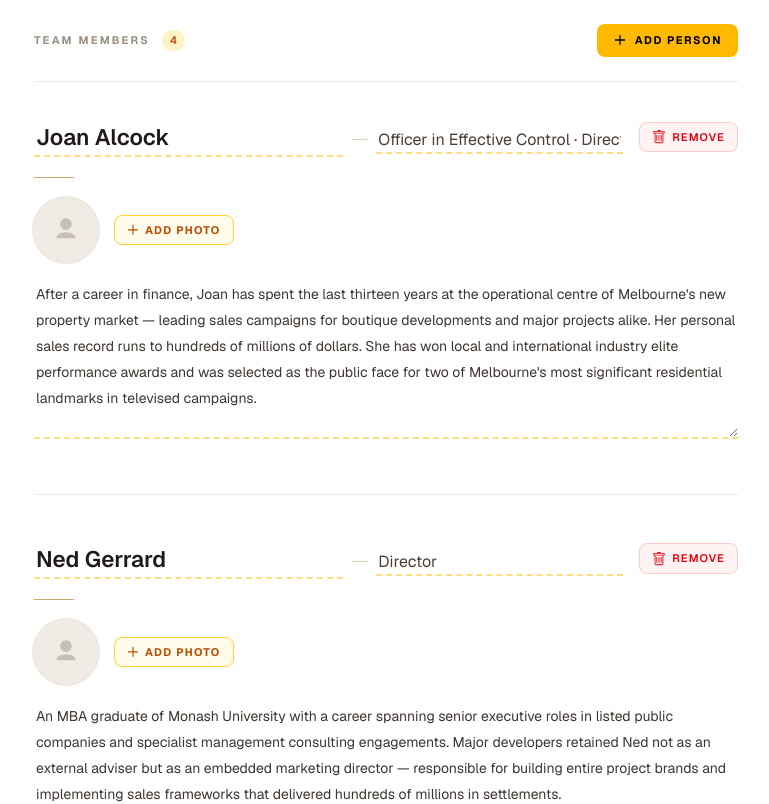
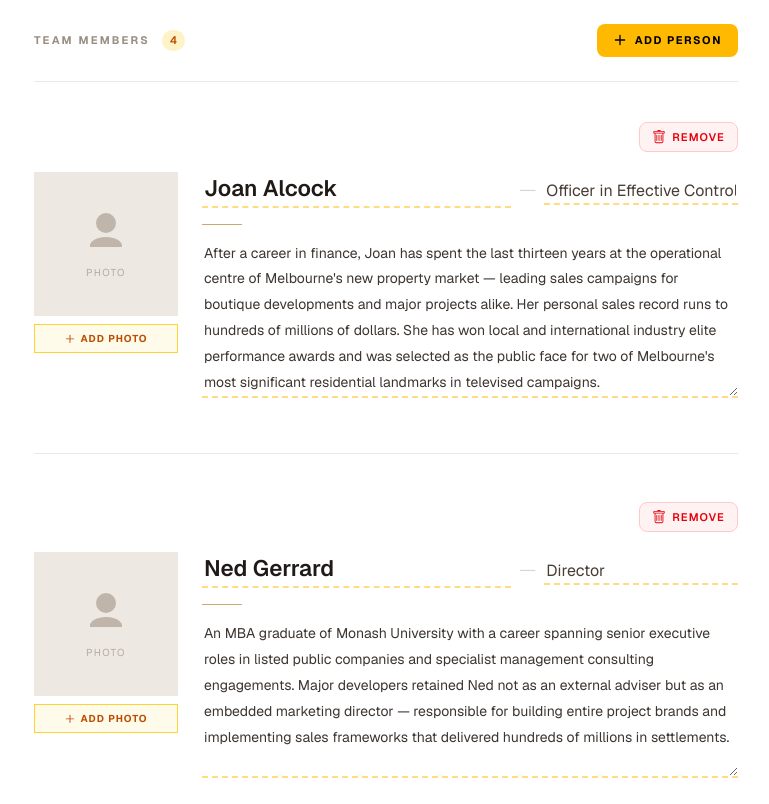
Before and after one commit to nedgerrard-ctrl/Propertied, a Next.js app: page /admin/dashboard/content/our-people in a window 1280 px wide. Shown: the part 840-1644 px from the top of the page, without its empty margins (254-1023 px from the left). Built offline with nearby package versions, Linux system fonts and the light colour scheme; no server answers; the database is empty.

Commit message:
change photo placeholder in /admin/dashboard/content/our-people

```diff
--- a/app/admin/dashboard/content/our-people/page.tsx
+++ b/app/admin/dashboard/content/our-people/page.tsx
@@ -44,6 +44,7 @@ export default function OurPeopleInlineEditor() {
   const [deleteTarget, setDeleteTarget] = useState<string | null>(null);
   const [uploadingPersonId, setUploadingPersonId] = useState<string | null>(null);
   const [uploadError, setUploadError] = useState<string>("");
+  const [newPersonId, setNewPersonId] = useState<string | null>(null);
   const refs = useRef<Partial<Record<HeroField, HTMLElement | null>>>({});
 
   useEffect(() => {
@@ -56,6 +57,13 @@ export default function OurPeopleInlineEditor() {
         setLoading(false);
       });
   }, []);
+
+  useEffect(() => {
+    if (!newPersonId) return;
+    const el = document.querySelector(`[data-person-id="${newPersonId}"]`);
+    if (el) el.scrollIntoView({ behavior: "smooth", block: "start" });
+    setNewPersonId(null);
+  }, [people, newPersonId]);
 
   function r(field: HeroField) {
     return (el: HTMLElement | null) => { refs.current[field] = el; };
@@ -84,11 +92,10 @@ export default function OurPeopleInlineEditor() {
   }
 
   function addPerson() {
+    const id = generateId();
     setSaved(false);
-    setPeople((prev) => [
-      ...prev,
-      { id: generateId(), name: "", title: "", description: "" },
-    ]);
+    setPeople((prev) => [...prev, { id, name: "", title: "", description: "" }]);
+    setNewPersonId(id);
   }
 
   function confirmDelete(id: string) {
@@ -275,34 +282,15 @@ export default function OurPeopleInlineEditor() {
 
             <div className="divide-y divide-[#ede8e1]">
               {people.map((person) => (
-                <div key={person.id} className="py-12 first:pt-0">
+                <div key={person.id} data-person-id={person.id} className="py-12 first:pt-0">
 
-                  {/* Name + Title row */}
-                  <div className="mb-5 flex items-start justify-between gap-4">
-                    <div className="flex min-w-0 flex-1 flex-wrap items-baseline gap-x-2 gap-y-2">
-                      <input
-                        type="text"
-                        value={person.name}
-                        onChange={(e) => updatePerson(person.id, "name", e.target.value)}
-                        placeholder="Full name"
-                        className={`min-w-[8rem] bg-transparent text-[1.4rem] font-semibold text-[#1f1a17] ${EDIT_LIGHT} placeholder:font-normal placeholder:text-[#c8bfb4] placeholder:text-[1rem]`}
-                      />
-                      <span className="text-[#ddd3c6] font-light text-[1.2rem]">—</span>
-                      <input
-                        type="text"
-                        value={person.title}
-                        onChange={(e) => updatePerson(person.id, "title", e.target.value)}
-                        placeholder="Title or role"
-                        className={`min-w-[8rem] flex-1 bg-transparent text-[1rem] text-[#4a3d35] ${EDIT_LIGHT} placeholder:text-[#c8bfb4]`}
-                      />
-                    </div>
-
-                    {/* Delete button */}
+                  {/* Delete button row */}
+                  <div className="mb-5 flex justify-end">
                     <button
                       type="button"
                       onClick={() => confirmDelete(person.id)}
                       title="Remove this person"
-                      className="flex-shrink-0 flex items-center gap-1.5 rounded-lg border border-red-200 bg-red-50 px-3 py-1.5 text-[11px] font-semibold uppercase tracking-[0.1em] text-red-600 transition hover:bg-red-100 hover:border-red-300 active:scale-95"
+                      className="flex items-center gap-1.5 rounded-lg border border-red-200 bg-red-50 px-3 py-1.5 text-[11px] font-semibold uppercase tracking-[0.1em] text-red-600 transition hover:bg-red-100 hover:border-red-300 active:scale-95"
                     >
                       <svg className="h-3.5 w-3.5" viewBox="0 0 16 16" fill="currentColor">
                         <path d="M5.5 5.5A.5.5 0 0 1 6 6v6a.5.5 0 0 1-1 0V6a.5.5 0 0 1 .5-.5m2.5 0a.5.5 0 0 1 .5.5v6a.5.5 0 0 1-1 0V6a.5.5 0 0 1 .5-.5m3 .5a.5.5 0 0 0-1 0v6a.5.5 0 0 0 1 0z"/>
@@ -312,38 +300,46 @@ export default function OurPeopleInlineEditor() {
                     </button>
                   </div>
 
-                  <div className="mb-5 w-10 h-px bg-[#c8a96e]" />
+                  {/* Photo + text side-by-side */}
+                  <div className="flex gap-6 items-start">
 
-                  {/* Photo upload */}
-                  <div className="mb-5 flex items-center gap-4">
+                    {/* Square photo column */}
+                    <div className="flex-shrink-0 flex flex-col items-stretch gap-2 w-36">
+                      <div className="relative w-36 h-36 bg-[#ede8e1] overflow-hidden">
                         {person.image ? (
                           <img
                             src={person.image}
                             alt={person.name || "Photo"}
-                        className="h-16 w-16 rounded-full object-cover ring-2 ring-[#ede8e1]"
+                            className="w-full h-full object-cover object-center"
                           />
                         ) : (
-                      <div className="h-16 w-16 rounded-full bg-[#f0ebe4] ring-2 ring-[#ede8e1] flex items-center justify-center">
-                        <svg className="h-7 w-7 text-[#c8bfb4]" viewBox="0 0 24 24" fill="currentColor">
+                          <div className="w-full h-full flex flex-col items-center justify-center gap-2">
+                            <svg className="h-12 w-12 text-[#c0b5aa]" viewBox="0 0 24 24" fill="currentColor">
                               <path d="M12 12a5 5 0 1 0 0-10 5 5 0 0 0 0 10Zm0 2c-5.33 0-8 2.67-8 4v1h16v-1c0-1.33-2.67-4-8-4Z" />
                             </svg>
+                            <span className="text-[10px] uppercase tracking-[0.14em] text-[#b5aaa0]">Photo</span>
                           </div>
                         )}
-                    <div className="flex flex-col gap-1.5">
-                      <label className="cursor-pointer">
-                        <span className="inline-flex items-center gap-1.5 rounded-lg border border-amber-300 bg-amber-50 px-3 py-1.5 text-[11px] font-bold uppercase tracking-[0.12em] text-amber-700 transition hover:bg-amber-100 active:scale-95">
-                          {uploadingPersonId === person.id ? (
-                            "Uploading…"
-                          ) : person.image ? (
+                        {uploadingPersonId === person.id && (
+                          <div className="absolute inset-0 flex items-center justify-center bg-white/70">
+                            <span className="text-[11px] font-semibold text-[#9a8f83]">Uploading…</span>
+                          </div>
+                        )}
+                      </div>
+
+                      {/* Upload / remove buttons below photo */}
+                      <label className="cursor-pointer w-full">
+                        <span className="flex items-center justify-center gap-1.5 border border-amber-300 bg-amber-50 px-2 py-1.5 text-[10px] font-bold uppercase tracking-[0.1em] text-amber-700 transition hover:bg-amber-100 active:scale-95">
+                          {uploadingPersonId === person.id ? "…" : person.image ? (
                             <>
-                              <svg className="h-3 w-3" viewBox="0 0 16 16" fill="currentColor">
+                              <svg className="h-2.5 w-2.5" viewBox="0 0 16 16" fill="currentColor">
                                 <path d="M11.013 1.427a1.75 1.75 0 0 1 2.474 0l1.086 1.086a1.75 1.75 0 0 1 0 2.474l-8.61 8.61c-.21.21-.47.364-.756.445l-3.251.93a.75.75 0 0 1-.927-.928l.929-3.25c.081-.286.235-.547.445-.758l8.61-8.61Z" />
                               </svg>
-                              Replace Photo
+                              Replace
                             </>
                           ) : (
                             <>
-                              <svg className="h-3 w-3" viewBox="0 0 16 16" fill="currentColor">
+                              <svg className="h-2.5 w-2.5" viewBox="0 0 16 16" fill="currentColor">
                                 <path d="M8.75 1.75a.75.75 0 0 0-1.5 0V7H1.75a.75.75 0 0 0 0 1.5H7.25v5.25a.75.75 0 0 0 1.5 0V8.5h5.25a.75.75 0 0 0 0-1.5H8.75V1.75Z" />
                               </svg>
                               Add Photo
@@ -366,21 +362,41 @@ export default function OurPeopleInlineEditor() {
                         <button
                           type="button"
                           onClick={() => removePersonImage(person.id)}
-                          className="inline-flex items-center gap-1 rounded-lg border border-red-200 bg-red-50 px-3 py-1.5 text-[11px] font-semibold uppercase tracking-[0.1em] text-red-600 transition hover:bg-red-100 active:scale-95"
+                          className="flex items-center justify-center gap-1 border border-red-200 bg-red-50 px-2 py-1.5 text-[10px] font-semibold uppercase tracking-[0.1em] text-red-600 transition hover:bg-red-100 active:scale-95"
                         >
-                          <svg className="h-3 w-3" viewBox="0 0 16 16" fill="currentColor">
+                          <svg className="h-2.5 w-2.5" viewBox="0 0 16 16" fill="currentColor">
                             <path d="M11 1.75V3h2.25a.75.75 0 0 1 0 1.5H2.75a.75.75 0 0 1 0-1.5H5V1.75C5 .784 5.784 0 6.75 0h2.5C10.216 0 11 .784 11 1.75ZM4.496 6.559a.75.75 0 1 0-1.492.12l.66 8.25A1.75 1.75 0 0 0 5.405 16.5h5.19a1.75 1.75 0 0 0 1.741-1.57l.66-8.25a.75.75 0 1 0-1.492-.12l-.66 8.25a.25.25 0 0 1-.249.224H5.405a.25.25 0 0 1-.249-.224l-.66-8.25Z" />
                           </svg>
                           Remove
                         </button>
                       )}
-                    </div>
                       {uploadError && uploadingPersonId === null && (
-                      <p className="text-[11px] text-red-600">{uploadError}</p>
+                        <p className="text-[10px] text-red-600 text-center">{uploadError}</p>
                       )}
                     </div>
 
-                  {/* Description textarea */}
+                    {/* Text column */}
+                    <div className="flex-1 min-w-0">
+                      <div className="flex flex-wrap items-baseline gap-x-2 gap-y-2 mb-4">
+                        <input
+                          type="text"
+                          value={person.name}
+                          onChange={(e) => updatePerson(person.id, "name", e.target.value)}
+                          placeholder="Full name"
+                          className={`min-w-[8rem] bg-transparent text-[1.4rem] font-semibold text-[#1f1a17] ${EDIT_LIGHT} placeholder:font-normal placeholder:text-[#c8bfb4] placeholder:text-[1rem]`}
+                        />
+                        <span className="text-[#ddd3c6] font-light text-[1.2rem]">—</span>
+                        <input
+                          type="text"
+                          value={person.title}
+                          onChange={(e) => updatePerson(person.id, "title", e.target.value)}
+                          placeholder="Title or role"
+                          className={`min-w-[8rem] flex-1 bg-transparent text-[1rem] text-[#4a3d35] ${EDIT_LIGHT} placeholder:text-[#c8bfb4]`}
+                        />
+                      </div>
+
+                      <div className="mb-4 w-10 h-px bg-[#c8a96e]" />
+
                       <textarea
                         value={person.description}
                         onChange={(e) => updatePerson(person.id, "description", e.target.value)}
@@ -388,6 +404,8 @@ export default function OurPeopleInlineEditor() {
                         rows={6}
                         className={`w-full resize-y bg-transparent text-[14px] leading-[1.85] text-[#3d3530] ${EDIT_LIGHT} placeholder:text-[#c8bfb4] placeholder:text-[13px]`}
                       />
+                    </div>
+                  </div>
                 </div>
               ))}
             </div>
```
Also changed, not shown: app/our-people/OurPeoplePage.tsx (+11 -9 lines). Lines whose indentation alone changed are shown as unchanged.
